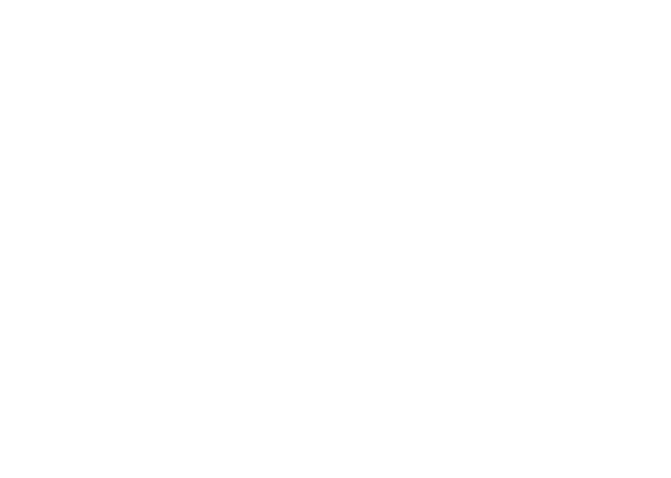
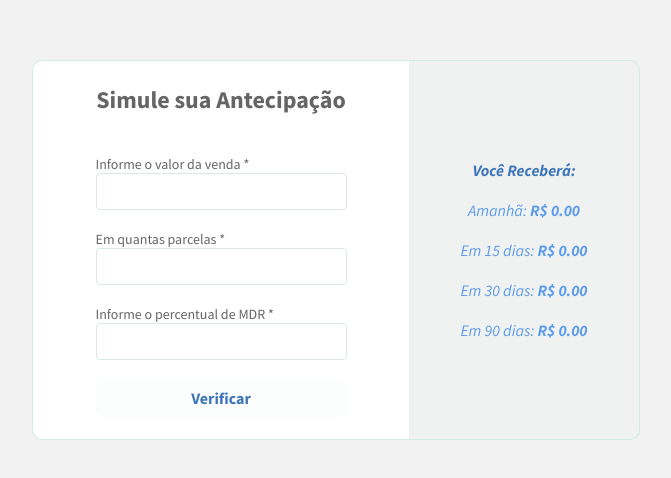
Before and after one commit to menezes-dev/anticipation-calculator, a React (Create React App) app: page / in a window 1280 px wide. Shown: the part 150-628 px from the top of the page, without its empty margins (304-975 px from the left). Built offline with nearby package versions, Linux system fonts and the light colour scheme.

Commit message:
feat: Criação dos compenentes principais e suas estilizações

```diff
--- a/package.json
+++ b/package.json
@@ -10,6 +10,7 @@
     "react": "^18.2.0",
     "react-dom": "^18.2.0",
     "react-scripts": "5.0.1",
+    "styled-components": "^5.3.6",
     "web-vitals": "^2.1.0"
   },
   "scripts": {
--- a/public/index.html
+++ b/public/index.html
@@ -24,6 +24,10 @@
       work correctly both with client-side routing and a non-root public URL.
       Learn how to configure a non-root public URL by running `npm run build`.
     -->
+    <link
+      href="https://fonts.googleapis.com/css2?family=Source+Sans+Pro:ital,wght@0,300;0,400;0,600;0,700;0,900;1,300;1,400;1,600;1,700;1,900&display=swap"
+      rel="stylesheet"
+    />
     <title>React App</title>
   </head>
   <body>
--- a/src/App.css
+++ b/src/App.css
@@ -1,38 +1,9 @@
 .App {
-  text-align: center;
-}
+  width: 100vw;
+  height: 100vh;
+  box-sizing: border-box;
 
-.App-logo {
-  height: 40vmin;
-  pointer-events: none;
-}
-
-@media (prefers-reduced-motion: no-preference) {
-  .App-logo {
-    animation: App-logo-spin infinite 20s linear;
-  }
-}
-
-.App-header {
-  background-color: #282c34;
-  min-height: 100vh;
   display: flex;
-  flex-direction: column;
   align-items: center;
   justify-content: center;
-  font-size: calc(10px + 2vmin);
-  color: white;
 }
-
-.App-link {
-  color: #61dafb;
-}
-
-@keyframes App-logo-spin {
-  from {
-    transform: rotate(0deg);
-  }
-  to {
-    transform: rotate(360deg);
-  }
-}
--- a/src/App.jsx
+++ b/src/App.jsx
@@ -1,9 +1,13 @@
 import "./App.css";
+import Card from "./components/Card";
+import CalcProvider from "./contexts";
 
 function App() {
   return (
     <div className="App">
-      <span></span>
+      <CalcProvider>
+        <Card />
+      </CalcProvider>
     </div>
   );
 }
--- /dev/null
+++ b/src/components/Card/index.jsx
@@ -0,0 +1,14 @@
+import Form from "../Form";
+import Result from "../Result";
+import { Container } from "./style";
+
+const Card = () => {
+  return (
+    <Container>
+      <Form />
+      <Result />
+    </Container>
+  );
+};
+
+export default Card;
--- /dev/null
+++ b/src/components/Card/style.js
@@ -0,0 +1,10 @@
+import styled from "styled-components";
+
+export const Container = styled.div`
+  width: 608px;
+  height: 380px;
+
+  display: flex;
+  align-items: center;
+  justify-content: center;
+`;
--- /dev/null
+++ b/src/components/Form/index.jsx
@@ -0,0 +1,53 @@
+import { useContext } from "react";
+import { CalcContext } from "../../contexts";
+import { Container } from "./style";
+
+const Form = () => {
+  const {
+    amount,
+    installments,
+    mdr,
+    setAmount,
+    setInstallments,
+    setMdr,
+    handleSubmit,
+  } = useContext(CalcContext);
+
+  return (
+    <Container>
+      <h1>Simule sua Antecipação</h1>
+      <form onSubmit={handleSubmit}>
+        <label>
+          <span>Informe o valor da venda *</span>
+          <input
+            type="text"
+            value={amount}
+            onChange={(event) => setAmount(event.target.value)}
+          />
+        </label>
+
+        <label>
+          <span>Em quantas parcelas *</span>
+          <input
+            type="text"
+            value={installments}
+            onChange={(event) => setInstallments(event.target.value)}
+          />
+        </label>
+
+        <label>
+          <span>Informe o percentual de MDR *</span>
+          <input
+            type="text"
+            value={mdr}
+            onChange={(event) => setMdr(event.target.value)}
+          />
+        </label>
+
+        <button type="submit">Verificar</button>
+      </form>
+    </Container>
+  );
+};
+
+export default Form;
--- /dev/null
+++ b/src/components/Form/style.js
@@ -0,0 +1,73 @@
+import styled from "styled-components";
+
+export const Container = styled.div`
+  width: 377px;
+  height: 100%;
+
+  display: flex;
+  flex-direction: column;
+  align-items: center;
+  justify-content: center;
+  gap: 40px;
+
+  background-color: var(--color-white-0);
+
+  border: 1px solid var(--color-white-2);
+  border-right: none;
+  border-radius: 10px 0px 0px 10px;
+
+  h1 {
+    font-size: 24px;
+    font-weight: 700;
+
+    color: var(--color-gray-0);
+  }
+
+  form {
+    width: 251px;
+
+    display: flex;
+    flex-direction: column;
+    gap: 20px;
+  }
+
+  label {
+    font-size: 14px;
+    font-weight: 400;
+
+    color: var(--color-gray-0);
+  }
+
+  input {
+    width: 100%;
+    height: 37px;
+
+    border: 1px solid var(--color-white-1);
+    border-radius: 4px;
+
+    :focus {
+      outline-color: var(--color-blue-0);
+    }
+  }
+
+  button {
+    width: 100%;
+    height: 37px;
+
+    font-size: 16px;
+    font-weight: 700;
+
+    border: 1px solid #d1ece312;
+    border-radius: 10px;
+
+    background-color: #d1ece312;
+    color: var(--color-blue-2);
+
+    transition: all 0.5s ease-in;
+
+    :hover {
+      background-color: var(--color-blue-2);
+      color: var(--color-white-0);
+    }
+  }
+`;
--- /dev/null
+++ b/src/components/Result/index.jsx
@@ -0,0 +1,43 @@
+import { useContext } from "react";
+import { CalcContext } from "../../contexts";
+import { Container } from "./style";
+
+const Result = () => {
+  const { response } = useContext(CalcContext);
+
+  return (
+    <Container>
+      <h1>Você Receberá:</h1>
+
+      <div className="container-info">
+        <div className="info">
+          <span className="period">Amanhã: </span>
+          <span className="value">R$ {response["1"].toFixed(2)}</span>
+        </div>
+      </div>
+
+      <div className="container-info">
+        <div className="info">
+          <span className="period">Em 15 dias: </span>
+          <span className="value">R$ {response["15"].toFixed(2)}</span>
+        </div>
+      </div>
+
+      <div className="container-info">
+        <div className="info">
+          <span className="period">Em 30 dias: </span>
+          <span className="value">R$ {response["30"].toFixed(2)}</span>
+        </div>
+      </div>
+
+      <div className="container-info">
+        <div className="info">
+          <span className="period">Em 90 dias: </span>
+          <span className="value">R$ {response["90"].toFixed(2)}</span>
+        </div>
+      </div>
+    </Container>
+  );
+};
+
+export default Result;
--- /dev/null
+++ b/src/components/Result/style.js
@@ -0,0 +1,47 @@
+import styled from "styled-components";
+
+export const Container = styled.div`
+  width: 231px;
+  height: 100%;
+
+  display: flex;
+  flex-direction: column;
+  align-items: center;
+  justify-content: center;
+  gap: 20px;
+
+  border: 1px solid var(--color-white-2);
+  border-left: none;
+  border-radius: 0px 10px 10px 0px;
+
+  background-color: #d1ece312;
+
+  h1 {
+    font-size: 16px;
+    font-weight: 700;
+    font-style: italic;
+
+    color: var(--color-blue-2);
+  }
+
+  .container-info {
+    display: flex;
+    flex-direction: column;
+    gap: 30px;
+  }
+
+  .info {
+    font-size: 16px;
+    font-style: italic;
+
+    color: var(--color-blue-1);
+  }
+
+  .info .period {
+    font-weight: 500;
+  }
+
+  .info .value {
+    font-weight: 700;
+  }
+`;
--- a/src/index.js
+++ b/src/index.js
@@ -2,10 +2,12 @@ import React from "react";
 import ReactDOM from "react-dom/client";
 import "./index.css";
 import App from "./App";
+import { GlobalStyle } from "./styles/global";
 
 const root = ReactDOM.createRoot(document.getElementById("root"));
 root.render(
   <React.StrictMode>
+    <GlobalStyle />
     <App />
   </React.StrictMode>
 );
--- /dev/null
+++ b/src/styles/global.js
@@ -0,0 +1,36 @@
+import { createGlobalStyle } from "styled-components";
+
+export const GlobalStyle = createGlobalStyle`
+
+    :root{
+        --color-background: #F2F2F2;
+        --color-white-0: #FFFFFF;
+        --color-white-1: #DDE6E9;
+        --color-white-2: #D1ECE3;
+        --color-blue-0: #66AFE9;
+        --color-blue-1: #5D9CEC;
+        --color-blue-2: #3D75BB;
+        --color-gray-0: #656565;
+        --color-gray-1: #CECECE;
+    }
+
+    *{
+        margin: 0;
+        padding: 0;
+        box-sizing: border-box;
+
+        font-family: 'Source Sans Pro', sans-serif;
+    }
+
+    body{
+        background-color: var(--color-background);
+    }
+
+    button{
+        border: none;
+        background: none;
+
+        cursor: pointer;
+    }
+
+`;
```
Also changed, not shown: 1 other file (tests, documents, lock files or other folders).
